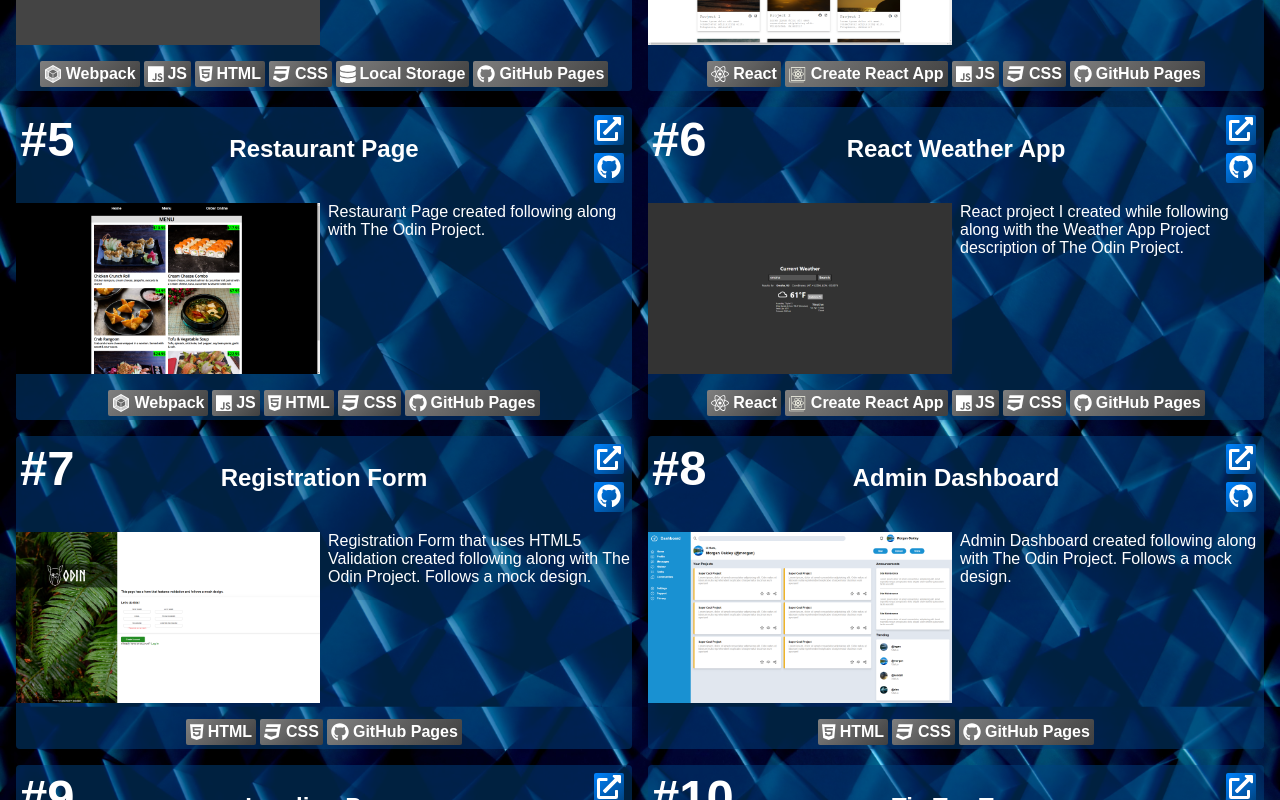
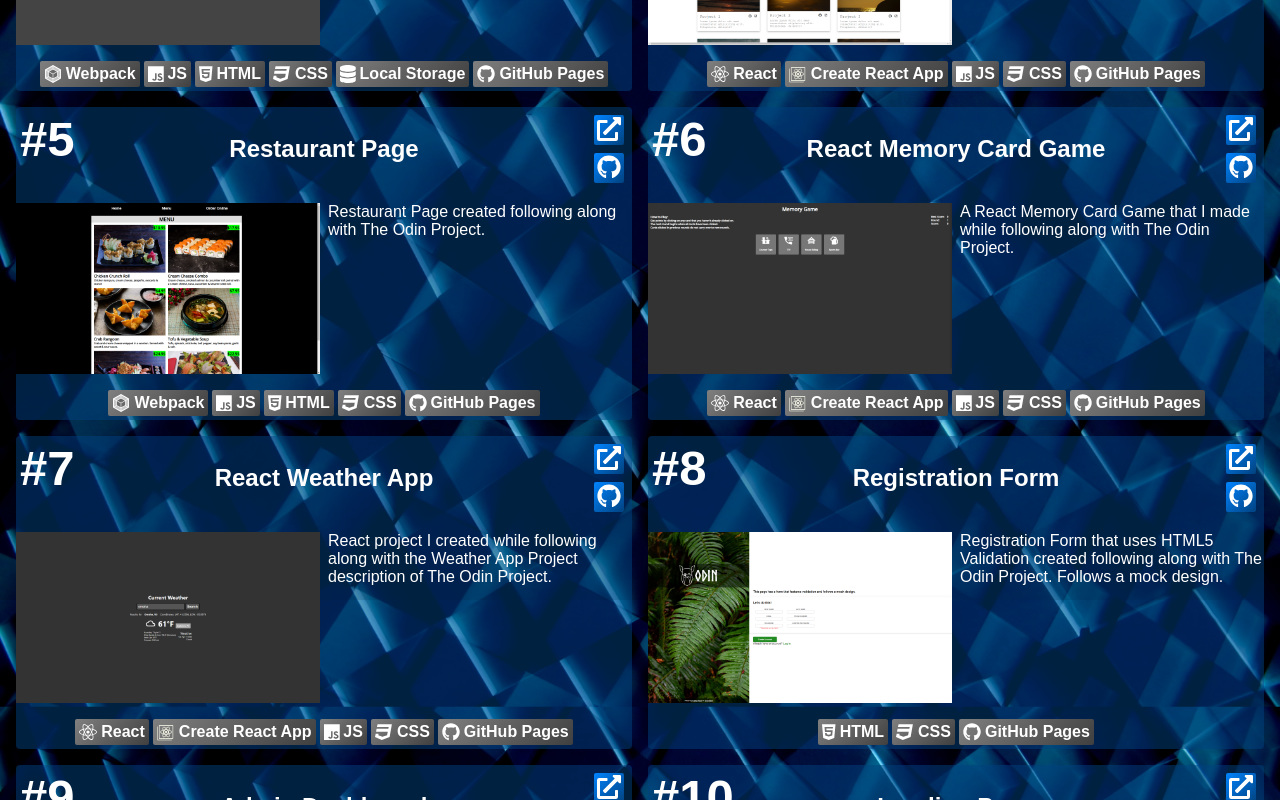
Before and after one commit to majegoid/My-Portfolio-Website, a Next.js app: page / in a window 1280 px wide. Shown: the part 1000-1800 px from the top of the page. Built offline with nearby package versions, Linux system fonts and the light colour scheme.

Commit message:
adds react-memory-card-game

```diff
--- a/data/projectsDataList.js
+++ b/data/projectsDataList.js
@@ -53,6 +53,17 @@ export const projectsDataList = [
     },
     tags: ['webpack', 'js', 'html', 'css', 'github-pages'],
     imageSrc: '/content/project-screenshots/restaurant-page-screenshot.png',
+  },
+  {
+    title: 'React Memory Card Game',
+    description:
+      'A React Memory Card Game that I made while following along with The Odin Project.',
+    links: {
+      visit: 'https://majegoid.github.io/react-memory-card-game/',
+      source: 'https://github.com/majegoid/react-memory-card-game',
+    },
+    tags: ['react', 'create-react-app', 'js', 'css', 'github-pages'],
+    imageSrc: '/content/project-screenshots/react-memory-card-game.png',
   },
   {
     title: 'React Weather App',
```
Also changed, not shown: public/content/project-screenshots/react-memory-card-game.png (added).
